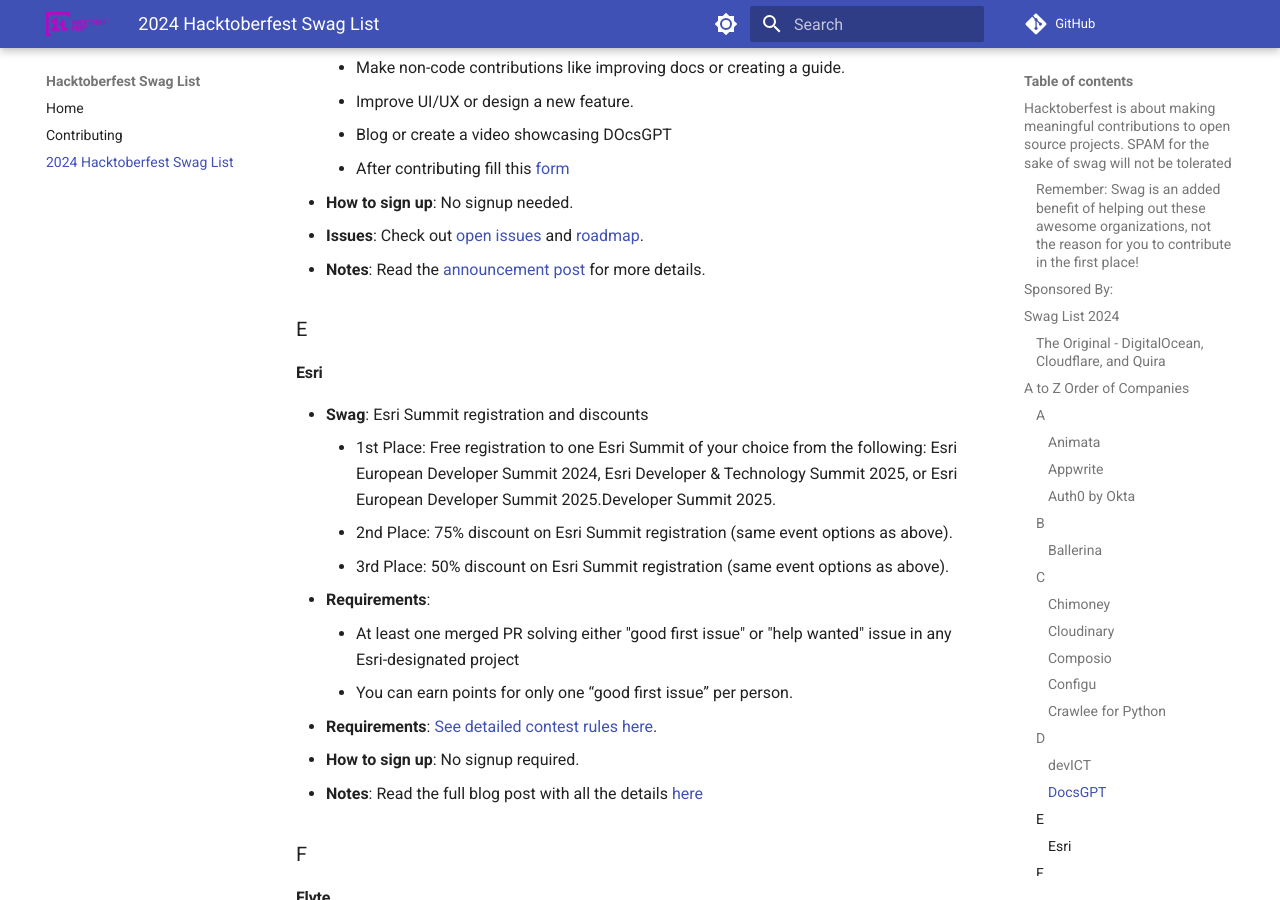
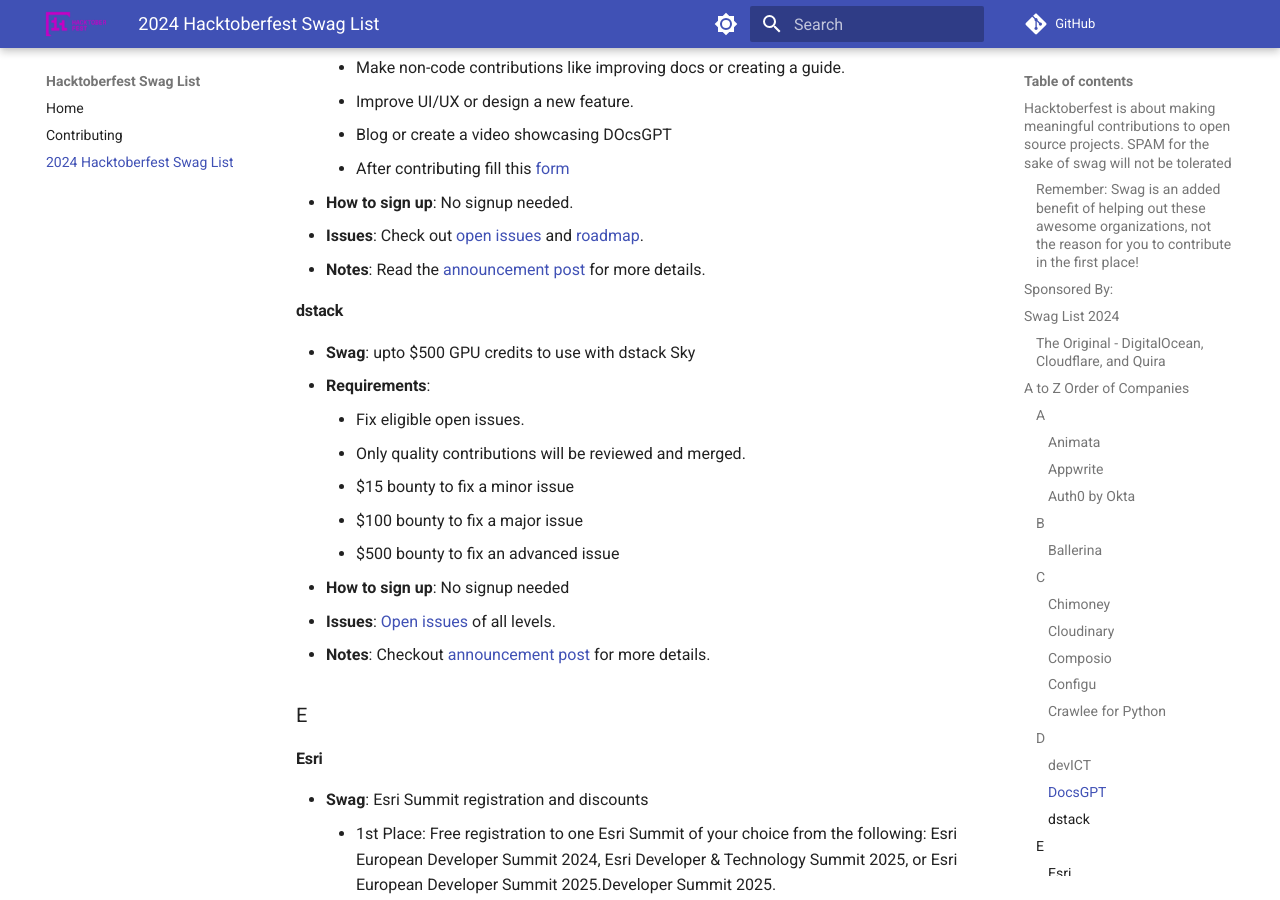
Before and after one commit to crweiner/hacktoberfest-swag-list, an MkDocs documentation site: the page built from docs/list.md, in a window 1280 px wide and 900 px high, scrolled down 4541 px. Built offline with MkDocs 1.6.1 and Material for MkDocs 9.7.7, drawn with Linux system fonts in a browser that asks for light colours; plug-ins that fetch from the network failed and are left out; comment, search, counter and statistics services are not loaded.

Commit message:
Add dstack, closes #90

```diff
--- a/docs/list.md
+++ b/docs/list.md
@@ -143,6 +143,19 @@
 - **How to sign up**: No signup needed.
 - **Issues**: Check out [open issues](https://github.com/arc53/DocsGPT/issues?q=sort%3Aupdated-desc+is%3Aissue+is%3Aopen) and [roadmap](https://github.com/orgs/arc53/projects/2).
 - **Notes**: Read the [announcement post](https://github.com/arc53/DocsGPT/blob/main/HACKTOBERFEST.md) for more details.
+
+#### **dstack**
+
+- **Swag**: upto $500 GPU credits to use with dstack Sky
+- **Requirements**:
+    - Fix eligible open issues.
+    - Only quality contributions will be reviewed and merged.
+    - $15 bounty to fix a minor issue
+    - $100 bounty to fix a major issue
+    - $500 bounty to fix an advanced issue
+- **How to sign up**: No signup needed
+- **Issues**: [Open issues](https://github.com/dstackai/dstack/issues/1735) of all levels.
+- **Notes**: Checkout [announcement post](https://github.com/dstackai/dstack/issues/1735) for more details.
 
 ### E
 
```
